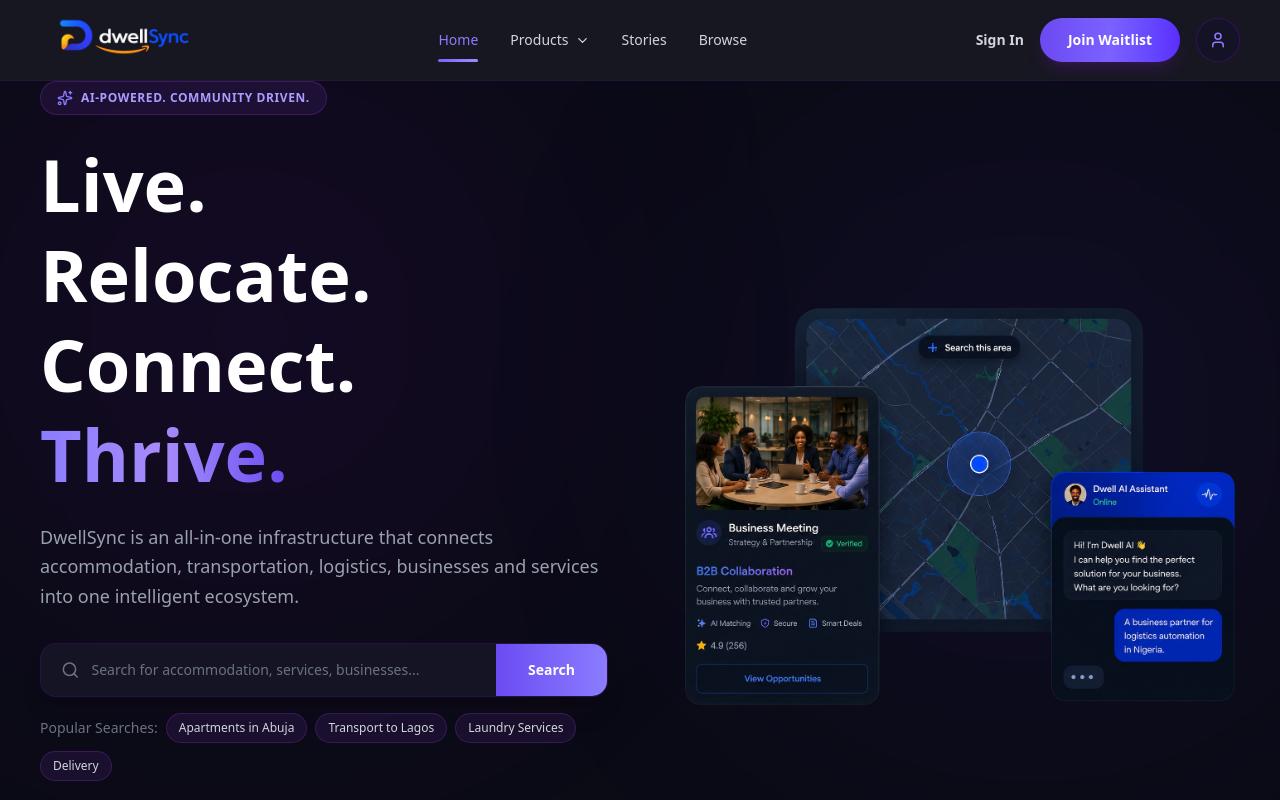
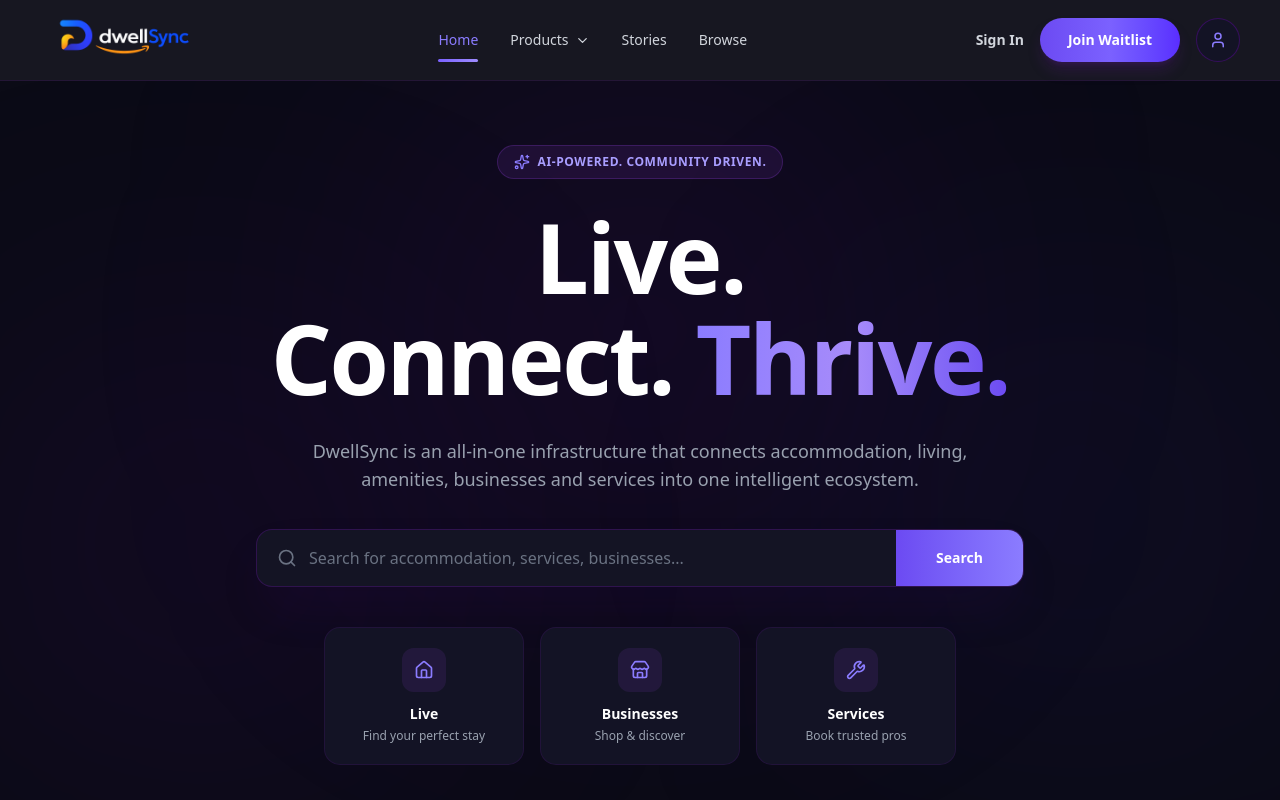
Before and after one commit to bobby291/dwell-sync, a Next.js app: page /home in a window 1280 px wide. Shown: the top 800 px of the page. Built offline with nearby package versions, Linux system fonts and the light colour scheme.

Commit message:
Hero-Feat

```diff
--- a/components/HeroSection.tsx
+++ b/components/HeroSection.tsx
@@ -4,30 +4,16 @@
 import {
   Search,
   Home,
-  Car,
-  Truck,
   Store,
   Wrench,
   Sparkles,
-  ArrowRight,
 } from "lucide-react";
-import Image from "next/image";
 
 const services = [
   {
-    title: "Accommodation",
+    title: "Live",
     description: "Find your perfect stay",
     icon: Home,
-  },
-  {
-    title: "Transportation",
-    description: "Book your ride",
-    icon: Car,
-  },
-  {
-    title: "Logistics",
-    description: "Deliver anything",
-    icon: Truck,
   },
   {
     title: "Businesses",
@@ -44,66 +30,128 @@
 export default function HeroSection() {
   return (
     <section className="relative min-h-[calc(100vh-80px)] overflow-hidden bg-[#0B0B16]">
-      {/* Background Glow */}
-      <div className="absolute left-0 top-0 h-[500px] w-[500px] rounded-full bg-purple-700/10 blur-[140px]" />
-      <div className="absolute right-0 top-20 h-[500px] w-[500px] rounded-full bg-indigo-700/10 blur-[140px]" />
+      {/* =====================================================
+          BACKGROUND GLOW
+      ====================================================== */}
 
-      <div className="relative mx-auto flex min-h-[calc(100vh-80px)] max-w-7xl items-center px-5 lg:px-10">
-        <div className="grid w-full gap-10 lg:grid-cols-2 lg:gap-16">
-          {/* LEFT CONTENT */}
+      <div className="pointer-events-none absolute left-1/2 top-0 h-[500px] w-[500px] -translate-x-1/2 rounded-full bg-purple-700/10 blur-[140px]" />
+
+      <div className="pointer-events-none absolute left-0 top-[35%] h-[400px] w-[400px] rounded-full bg-purple-700/10 blur-[140px]" />
+
+      <div className="pointer-events-none absolute right-0 top-[30%] h-[400px] w-[400px] rounded-full bg-indigo-700/10 blur-[140px]" />
+
+      {/* =====================================================
+          HERO CONTAINER
+      ====================================================== */}
+
+      <div className="relative z-10 mx-auto flex min-h-[calc(100vh-80px)] w-full max-w-7xl items-center justify-center px-5 py-16 lg:px-10">
+        {/* =================================================
+            CENTERED CONTENT
+        ================================================== */}
+
         <motion.div
-            initial={{ opacity: 0, x: -40 }}
-            animate={{ opacity: 1, x: 0 }}
+          initial={{ opacity: 0, y: 30 }}
+          animate={{ opacity: 1, y: 0 }}
           transition={{ duration: 0.8 }}
-            className="flex flex-col justify-center"
+          className="flex w-full max-w-6xl flex-col items-center text-center"
         >
-            {/* Badge */}
-            <div className="mb-6 inline-flex w-fit items-center gap-2 rounded-full border border-purple-500/20 bg-purple-500/10 px-4 py-2">
+          {/* =================================================
+              BADGE
+          ================================================== */}
+
+          <motion.div
+            initial={{ opacity: 0, y: -15 }}
+            animate={{ opacity: 1, y: 0 }}
+            transition={{ duration: 0.6 }}
+            className="mb-7 inline-flex items-center gap-2 rounded-full border border-purple-500/20 bg-purple-500/10 px-4 py-2"
+          >
             <Sparkles className="h-4 w-4 text-[#8B7CFF]" />
+
             <span className="text-xs font-semibold uppercase tracking-wider text-[#A99EFF]">
               AI-Powered. Community Driven.
             </span>
-            </div>
+          </motion.div>
 
-            {/* Heading */}
-            <h1 className="max-w-xl text-5xl font-bold leading-tight text-white lg:text-7xl">
-              Live.
-              <br />
-              Relocate.
-              <br />
+          {/* =================================================
+              HEADING
+          ================================================== */}
+
+          <motion.h1
+            initial={{ opacity: 0, y: 20 }}
+            animate={{ opacity: 1, y: 0 }}
+            transition={{
+              duration: 0.8,
+              delay: 0.1,
+            }}
+            className="max-w-4xl text-5xl font-bold leading-[1.05] tracking-tight text-white sm:text-6xl md:text-7xl lg:text-8xl"
+          >
+            <span className="block">Live.</span>
+
+            <span className="block">
               Connect.{" "}
               <span className="bg-gradient-to-r from-[#8B7CFF] via-[#A78BFA] to-[#6C4AF2] bg-clip-text text-transparent">
                 Thrive.
               </span>
-            </h1>
+            </span>
+          </motion.h1>
 
-            {/* Description */}
-            <p className="mt-6 max-w-xl text-lg leading-relaxed text-gray-400">
+          {/* =================================================
+              DESCRIPTION
+          ================================================== */}
+
+          <motion.p
+            initial={{ opacity: 0, y: 20 }}
+            animate={{ opacity: 1, y: 0 }}
+            transition={{
+              duration: 0.8,
+              delay: 0.2,
+            }}
+            className="mt-7 max-w-2xl text-base leading-7 text-gray-400 sm:text-lg"
+          >
             DwellSync is an all-in-one infrastructure that connects
-              accommodation, transportation, logistics, businesses and
-              services into one intelligent ecosystem.
-            </p>
+            accommodation, living, amenities, businesses and services into
+            one intelligent ecosystem.
+          </motion.p>
 
+          {/* =================================================
+              SEARCH SECTION
+          ================================================== */}
+
+          <motion.div
+            initial={{ opacity: 0, y: 20 }}
+            animate={{ opacity: 1, y: 0 }}
+            transition={{
+              duration: 0.8,
+              delay: 0.3,
+            }}
+            className="mt-9 w-full max-w-3xl"
+          >
             {/* Search Box */}
-            <div className="mt-8">
-              <div className="flex overflow-hidden rounded-2xl border border-purple-800/20 bg-[#141424] shadow-xl">
+
+            <div className="flex w-full overflow-hidden rounded-2xl border border-purple-800/30 bg-[#141424] shadow-2xl shadow-purple-950/20 transition-all duration-300 focus-within:border-purple-500/50">
               <div className="flex flex-1 items-center gap-3 px-5">
-                  <Search className="h-5 w-5 text-gray-500" />
+                <Search className="h-5 w-5 shrink-0 text-gray-500" />
 
                 <input
                   type="text"
                   placeholder="Search for accommodation, services, businesses..."
-                    className="w-full bg-transparent py-4 text-sm text-white placeholder:text-gray-500 focus:outline-none"
+                  className="w-full bg-transparent py-4 text-sm text-white outline-none placeholder:text-gray-500 sm:text-base"
                 />
               </div>
 
-                <button className="bg-gradient-to-r from-[#6C4AF2] to-[#8B7CFF] px-8 text-sm font-semibold text-white transition hover:opacity-90">
+              <button
+                type="button"
+                className="bg-gradient-to-r from-[#6C4AF2] to-[#8B7CFF] px-7 text-sm font-semibold text-white transition-all duration-300 hover:opacity-90 sm:px-10"
+              >
                 Search
               </button>
             </div>
 
-              {/* Popular Searches */}
-              <div className="mt-4 flex flex-wrap items-center gap-2">
+            {/* =================================================
+                POPULAR SEARCHES
+            ================================================== */}
+
+           {/* <div className="mt-4 flex flex-wrap items-center justify-center gap-2">
               <span className="text-sm font-medium text-gray-500">
                 Popular Searches:
               </span>
@@ -116,36 +164,61 @@
               ].map((item) => (
                 <button
                   key={item}
-                    className="rounded-full border border-purple-500/20 bg-purple-500/10 px-3 py-1.5 text-xs text-gray-300 transition hover:border-purple-400 hover:bg-purple-500/20"
+                  type="button"
+                  className="rounded-full border border-purple-500/20 bg-purple-500/10 px-3 py-1.5 text-xs text-gray-300 transition-all duration-300 hover:border-purple-400 hover:bg-purple-500/20 hover:text-white"
                 >
                   {item}
                 </button>
               ))}
-              </div>
-            </div>
+            </div> */}
+          </motion.div>
 
-            {/* Service Cards */}
-            <div className="mt-8 grid grid-cols-2 gap-3 lg:grid-cols-5">
+          {/* =================================================
+              SERVICE CARDS
+          ================================================== */}
+
+          <motion.div
+            initial={{ opacity: 0, y: 25 }}
+            animate={{ opacity: 1, y: 0 }}
+            transition={{
+              duration: 0.8,
+              delay: 0.4,
+            }}
+            className="mt-10 flex w-full max-w-3xl flex-wrap items-center justify-center gap-4"
+          >
             {services.map((service, index) => {
               const Icon = service.icon;
 
               return (
                 <motion.div
                   key={service.title}
-                    initial={{ opacity: 0, y: 20 }}
-                    animate={{ opacity: 1, y: 0 }}
+                  initial={{
+                    opacity: 0,
+                    y: 20,
+                  }}
+                  animate={{
+                    opacity: 1,
+                    y: 0,
+                  }}
                   transition={{
-                      delay: index * 0.1,
+                    delay: 0.5 + index * 0.1,
+                    duration: 0.5,
                   }}
-                    className="group rounded-2xl border border-purple-900/20 bg-[#131325] p-4 transition-all duration-300 hover:-translate-y-1 hover:border-purple-500/40"
+                  className="group flex w-full max-w-[220px] flex-col items-center rounded-2xl border border-purple-900/20 bg-[#131325] p-5 text-center transition-all duration-300 hover:-translate-y-1 hover:border-purple-500/40 hover:bg-[#17172B] hover:shadow-xl hover:shadow-purple-950/20 sm:w-[200px]"
                 >
-                    <div className="mb-3 flex h-11 w-11 items-center justify-center rounded-xl bg-purple-500/10">
+                  {/* Icon */}
+
+                  <div className="mb-3 flex h-11 w-11 items-center justify-center rounded-xl bg-purple-500/10 transition-all duration-300 group-hover:bg-purple-500/20">
                     <Icon className="h-5 w-5 text-[#8B7CFF]" />
                   </div>
+
+                  {/* Title */}
 
                   <h3 className="text-sm font-semibold text-white">
                     {service.title}
                   </h3>
+
+                  {/* Description */}
 
                   <p className="mt-1 text-xs text-gray-400">
                     {service.description}
@@ -153,28 +226,8 @@
                 </motion.div>
               );
             })}
-            </div>
           </motion.div>
-
-          {/* RIGHT CONTENT */}
-          <motion.div
-            initial={{ opacity: 0, x: 40 }}
-            animate={{ opacity: 1, x: 0 }}
-            transition={{ duration: 0.8 }}
-            className="relative flex items-center justify-center"
-          >
-            {/* Main Image Container */}
-            <div className="relative h-[450px] w-full ">
-              <Image
-                src="/images/DwellHero.png"
-                alt="Luxury Apartment"
-                fill
-                priority
-                className="object-cover"
-              />
-            </div>
         </motion.div>
-        </div>
       </div>
     </section>
   );
```
Also changed, not shown: components/Navbar.tsx (+50 -58 lines). Lines whose indentation alone changed are shown as unchanged.
